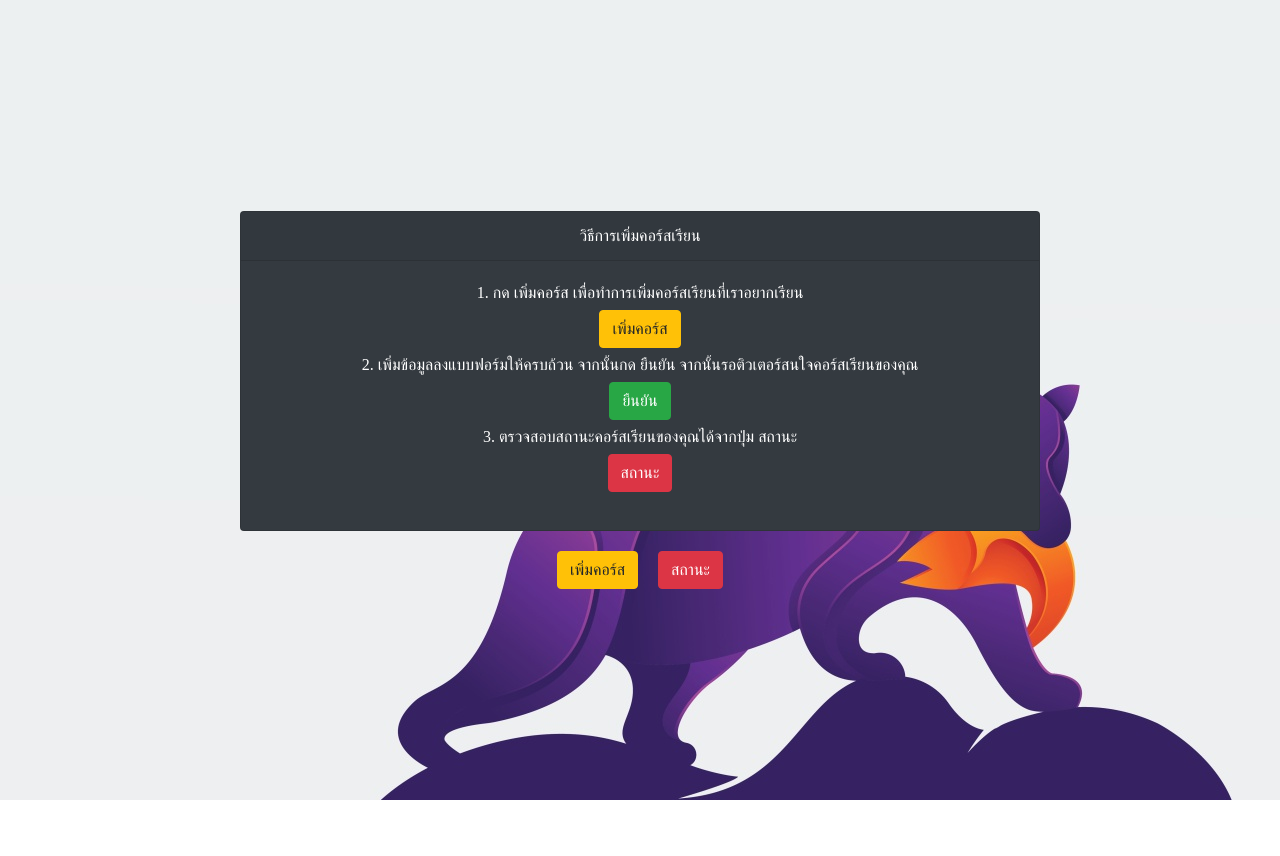
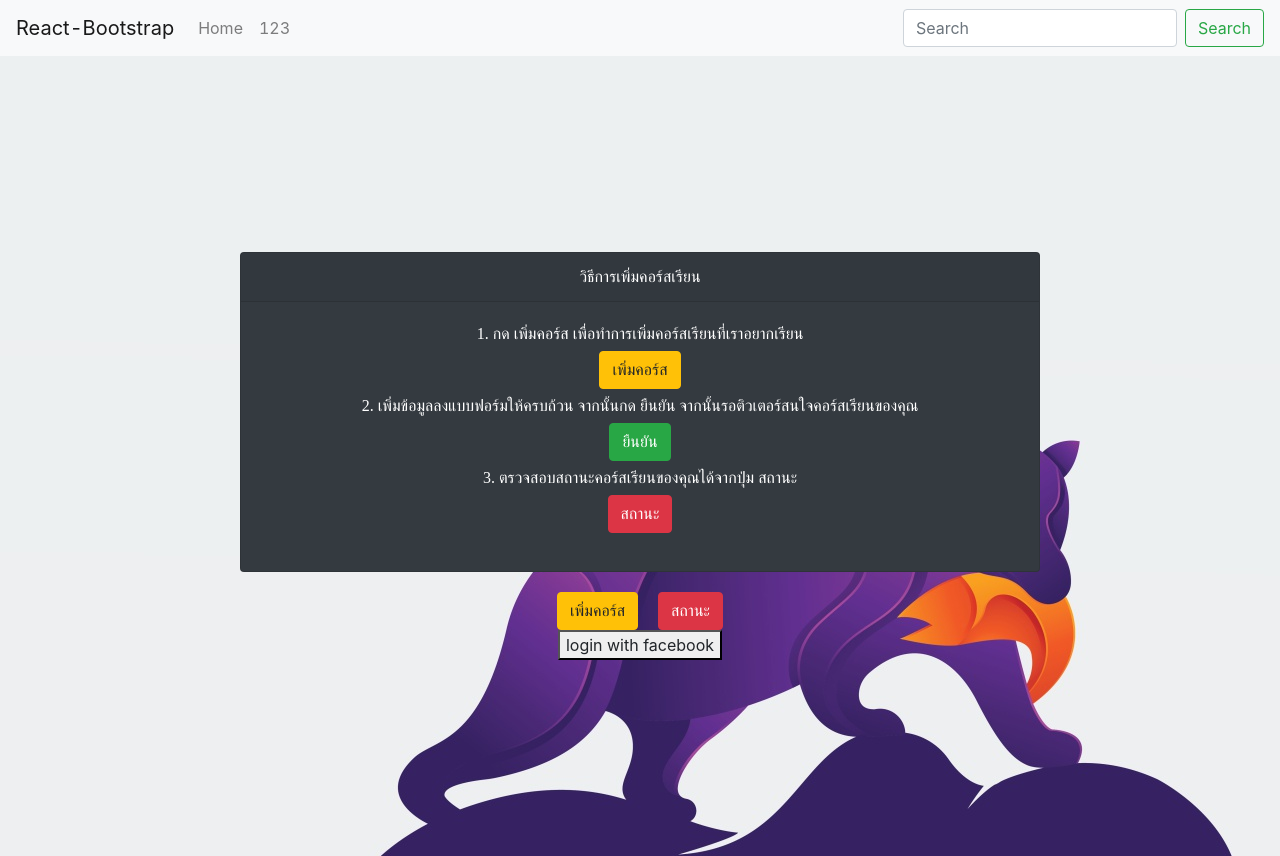
Before and after one commit to peaw1998/draft, a React (Create React App) app in the folder frontend/: page / in a window 1280 px wide. Before the commit the page ends 800 px from the top, so only its background shows below. Built offline with nearby package versions, Linux system fonts and the light colour scheme.

Commit message:
add navbar

```diff
--- a/frontend/package.json
+++ b/frontend/package.json
@@ -9,6 +9,7 @@
     "antd": "^3.26.7",
     "axios": "^0.19.2",
     "bootstrap": "^4.4.1",
+    "firebase": "^7.14.1",
     "react": "^16.12.0",
     "react-bootstrap": "^1.0.0-beta.17",
     "react-dom": "^16.12.0",
--- a/frontend/src/App.js
+++ b/frontend/src/App.js
@@ -1,115 +1,99 @@
-import React from 'react';
-import './App.css';
-import { BrowserRouter, Route, Switch } from 'react-router-dom'
-import { Button, Card } from 'react-bootstrap';
-import AddCourse from './components/AddCourse'
-import StudentHome from './components/StudentHome'
-import Status from './components/Status';
-import TutorCourse from './components/TutorCourse';
-import TutorHome from './components/TutorHome';
-import AdminWaiting from './components/AdminWaiting';
-import AdminSuccess from './components/AdminSuccess';
-import { Provider } from 'react-redux'
+import React from "react";
+import "./App.css";
+import { BrowserRouter, Route, Switch, withRouter } from "react-router-dom";
+import { Button, Card } from "react-bootstrap";
+import AddCourse from "./components/AddCourse";
+import StudentHome from "./components/StudentHome";
+import Status from "./components/Status";
+import TutorCourse from "./components/TutorCourse";
+import TutorHome from "./components/TutorHome";
+import AdminWaiting from "./components/AdminWaiting";
+import AdminSuccess from "./components/AdminSuccess";
+import { Provider } from "react-redux";
 import { createStore, combineReducers } from "redux";
+import MyNav from "./components/MyNavBar";
 
-const App = () => {
-
+const App = (props) => {
   return (
-    <Provider store={createStore(combineReducers({
-      student: (state = {
+    <Provider
+      store={createStore(
+        combineReducers({
+          student: (
+            state = {
               student: {
-          id: 1
-        }
-
-      }, action) => {
+                id: 1,
+              },
+            },
+            action
+          ) => {
             switch (action.type) {
               default:
-            return state
+                return state;
             }
           },
-      teacher: (state = {
+          teacher: (
+            state = {
               teacher: {
-          id: 1
-        }
-
-      }, action) => {
+                id: 1,
+              },
+            },
+            action
+          ) => {
             switch (action.type) {
               default:
-            return state
+                return state;
             }
           },
-      course: (state = {
+          course: (
+            state = {
               courses: [],
               course: {
-          description: '',
-          name: '',
-          price: '',
-          status: '',
-          studentId: '',
-          teacherId: ''
-        }
-      }, action) => {
+                description: "",
+                name: "",
+                price: "",
+                status: "",
+                studentId: "",
+                teacherId: "",
+              },
+            },
+            action
+          ) => {
             switch (action.type) {
               default:
-            return state
+                return state;
             }
           },
-      offer: (state = {
+          offer: (
+            state = {
               offers: [],
               offer: {
-          courseId: '',
-          teacherId: ''
-        }
-      }, action) => {
+                courseId: "",
+                teacherId: "",
+              },
+            },
+            action
+          ) => {
             switch (action.type) {
               default:
-            return state
+                return state;
             }
-      }
-    }))}>
+          },
+        })
+      )}
+    >
       <BrowserRouter>
+        <MyNav />
         <Switch>
-          <Route
-            path="/"
-            component={StudentHome}
-            exact={true}
-          />
-          <Route
-            path="/status"
-            component={Status}
-            exact={true}
-          />
-          <Route
-            path="/add"
-            component={AddCourse}
-            exact={true}
-          />
-          <Route
-            path="/course"
-            component={TutorCourse}
-            exact={true}
-          />
-          <Route
-            path="/home"
-            component={TutorHome}
-            exact={true}
-          />
-          <Route
-            path="/waiting"
-            component={AdminWaiting}
-            exact={true}
-          />
-          <Route
-            path="/success"
-            component={AdminSuccess}
-            exact={true}
-          />
+          <Route path="/status" component={Status} exact={true} />
+          <Route path="/add" component={AddCourse} exact={true} />
+          <Route path="/course" component={TutorCourse} exact={true} />
+          <Route path="/home" component={TutorHome} exact={true} />
+          <Route path="/waiting" component={AdminWaiting} exact={true} />
+          <Route path="/success" component={AdminSuccess} exact={true} />
+          <Route path="/" component={StudentHome} exact={true} />
         </Switch>
       </BrowserRouter>
-
     </Provider>
-
-  )
-
-}
-export default App
+  );
+};
+export default App;
--- /dev/null
+++ b/frontend/src/components/LoginFacebookButton.js
@@ -0,0 +1,45 @@
+import React from "react"
+import firebase from "../firebase"
+
+const LoginFacebookButton = () => {
+      let provider = new firebase.auth.FacebookAuthProvider()
+
+      return (
+            <button
+                  onClick={() => {
+                        firebase
+                              .auth()
+                              .signInWithPopup(provider)
+                              .then(function (result) {
+                                    // This gives you a Facebook Access Token. You can use it to access the Facebook API.
+
+                                    var token = result.credential.accessToken
+                                    // The signed-in user info.
+                                    var user = result.user
+                                    // ...
+                                    if (result.isNewUser) {
+                                          //register
+                                    } else {
+                                    }
+
+                                    console.log("token ", token)
+                                    console.log("user email", user.email)
+                              })
+                              .catch(function (error) {
+                                    // Handle Errors here.
+                                    var errorCode = error.code
+                                    var errorMessage = error.message
+                                    // The email of the user's account used.
+                                    var email = error.email
+                                    // The firebase.auth.AuthCredential type that was used.
+                                    var credential = error.credential
+                                    // ...
+                              })
+                  }}
+            >
+                  login with facebook
+            </button>
+      )
+}
+
+export default LoginFacebookButton
--- /dev/null
+++ b/frontend/src/components/MyNavBar.js
@@ -0,0 +1,39 @@
+import React from "react";
+import { Navbar, Form, Nav, FormControl, Button } from "react-bootstrap";
+import { BrowserRouter, Route, Switch, withRouter } from "react-router-dom";
+
+const MyNav = (props) => {
+  return (
+    <Navbar bg="light" expand="lg">
+      <Navbar.Brand
+        onClick={(event) => {
+          event.preventDefault();
+          console.log(props);
+        }}
+      >
+        React-Bootstrap
+      </Navbar.Brand>
+      <Navbar.Toggle aria-controls="basic-navbar-nav" />
+      <Navbar.Collapse id="basic-navbar-nav">
+        <Nav className="mr-auto">
+          <Nav.Link
+            onClick={(event) => {
+              event.preventDefault();
+              props.history.push("/course");
+            }}
+          >
+            {" "}
+            Home
+          </Nav.Link>
+          <Nav.Link href="/home">123</Nav.Link>
+        </Nav>
+        <Form inline>
+          <FormControl type="text" placeholder="Search" className="mr-sm-2" />
+          <Button variant="outline-success">Search</Button>
+        </Form>
+      </Navbar.Collapse>
+    </Navbar>
+  );
+};
+
+export default withRouter(MyNav);
--- a/frontend/src/components/StudentHome.js
+++ b/frontend/src/components/StudentHome.js
@@ -1,43 +1,69 @@
-import React from 'react';
-import '../App.css';
-import { Button, Card } from 'react-bootstrap';
-
+import React from "react";
+import "../App.css";
+import { Button, Card } from "react-bootstrap";
+import LoginButton from "./LoginFacebookButton";
 
 const StudentHome = (props) => {
   return (
     <>
       <div className="bg center_page">
         <div>
-                    <Card
-                        bg="dark"
-                        style={{ width: '50rem', height: '20rem' }}
-                    >
+          <Card bg="dark" style={{ width: "50rem", height: "20rem" }}>
             <Card.Header className="font">วิธีการเพิ่มคอร์สเรียน</Card.Header>
             <Card.Body className="student_home">
               <text className="font">
                 1. กด เพิ่มคอร์ส เพื่อทำการเพิ่มคอร์สเรียนที่เราอยากเรียน
               </text>
-                            <Button variant="warning" className="font" style={{ marginTop: 5, marginBottom: 5 }}>เพิ่มคอร์ส</Button>
+              <Button
+                variant="warning"
+                className="font"
+                style={{ marginTop: 5, marginBottom: 5 }}
+              >
+                เพิ่มคอร์ส
+              </Button>
               <text className="font">
-                                2. เพิ่มข้อมูลลงแบบฟอร์มให้ครบถ้วน จากนั้นกด ยืนยัน จากนั้นรอติวเตอร์สนใจคอร์สเรียนของคุณ
+                2. เพิ่มข้อมูลลงแบบฟอร์มให้ครบถ้วน จากนั้นกด ยืนยัน
+                จากนั้นรอติวเตอร์สนใจคอร์สเรียนของคุณ
               </text>
-                            <Button variant="success" className="font" style={{ marginTop: 5, marginBottom: 5 }} >ยืนยัน</Button>
+              <Button
+                variant="success"
+                className="font"
+                style={{ marginTop: 5, marginBottom: 5 }}
+              >
+                ยืนยัน
+              </Button>
               <text className="font">
                 3. ตรวจสอบสถานะคอร์สเรียนของคุณได้จากปุ่ม สถานะ
               </text>
-                            <Button variant="danger" className="font" style={{ marginTop: 5, marginBottom: 5 }} >สถานะ</Button>
-
+              <Button
+                variant="danger"
+                className="font"
+                style={{ marginTop: 5, marginBottom: 5 }}
+              >
+                สถานะ
+              </Button>
             </Card.Body>
           </Card>
-                    <Button variant="warning" className="font" style={{ marginTop: 20 }}
-                        onClick={() => props.history.push('/add')}
-                    >เพิ่มคอร์ส</Button>
-                    <Button variant="danger" className="font" style={{ marginTop: 20, marginLeft: 20 }} onClick={() => props.history.push('/status')}>สถานะ</Button>
+          <Button
+            variant="warning"
+            className="font"
+            style={{ marginTop: 20 }}
+            onClick={() => props.history.push("/add")}
+          >
+            เพิ่มคอร์ส
+          </Button>
+          <Button
+            variant="danger"
+            className="font"
+            style={{ marginTop: 20, marginLeft: 20 }}
+            onClick={() => props.history.push("/status")}
+          >
+            สถานะ
+          </Button>
         </div>
-
-
+        <LoginButton />
       </div>
     </>
-    )
-}
-export default StudentHome
+  );
+};
+export default StudentHome;
--- /dev/null
+++ b/frontend/src/firebase.js
@@ -0,0 +1,9 @@
+import firebase from "firebase/app"
+import "firebase/auth"
+import config from "./config"
+
+if (!firebase.apps.length) {
+      firebase.initializeApp(config)
+}
+
+export default firebase
```
Also changed, not shown: frontend/src/components/AddCourse.js (+40 -29 lines), frontend/src/config.js (added, +12 -0 lines), 1 other file (tests, documents, lock files or other folders). Lines whose indentation alone changed are shown as unchanged.
